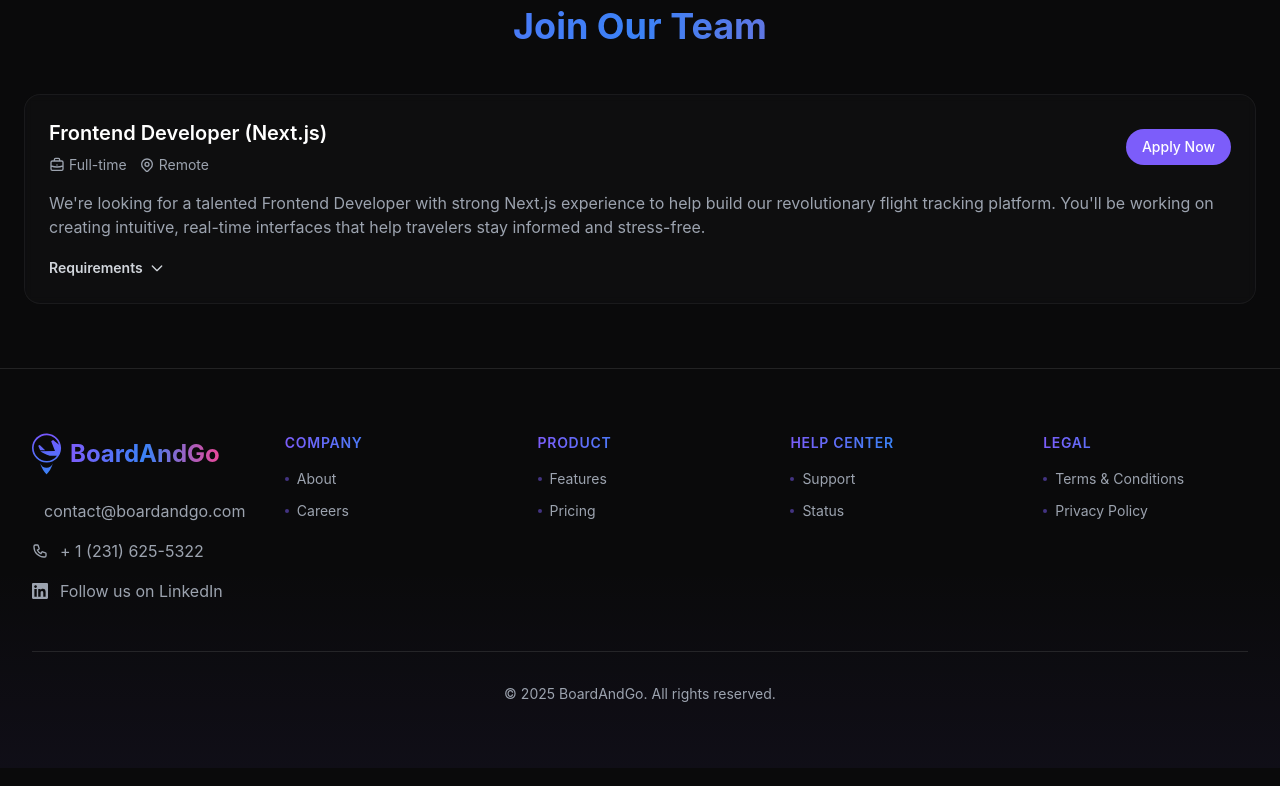
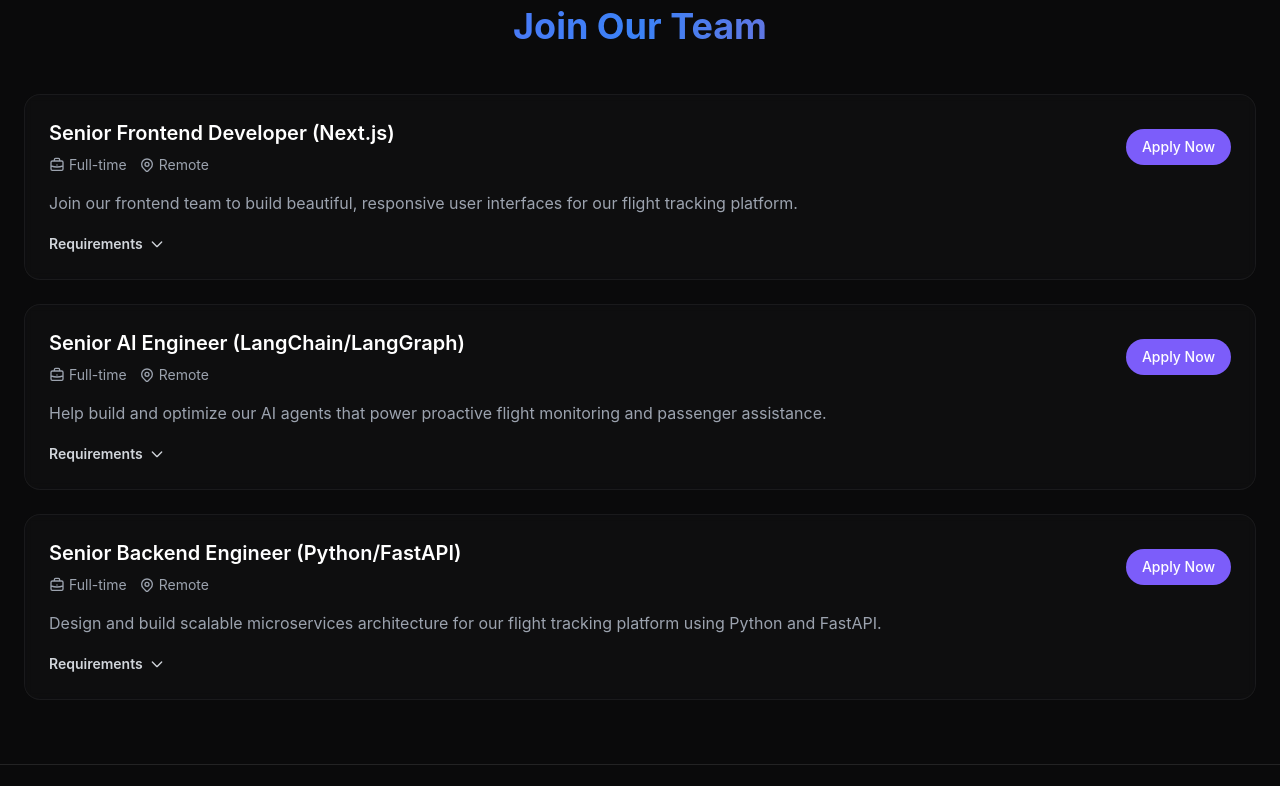
Before and after one commit to Feel-The-AGI/boardandgo-landing-page, a Next.js app: page /careers in a window 1280 px wide. Shown: the part 1054-1840 px from the top of the page. Built offline with nearby package versions, Linux system fonts and the light colour scheme.

Commit message:
new careers

```diff
--- a/pages/careers.js
+++ b/pages/careers.js
@@ -75,19 +75,50 @@ const JobCard = ({ title, type, location, description, requirements, href = "#"
 export default function CareersPage() {
   const openPositions = [
     {
-      title: "Frontend Developer (Next.js)",
+      title: "Senior Frontend Developer (Next.js)",
       type: "Full-time",
       location: "Remote",
-      description: "We're looking for a talented Frontend Developer with strong Next.js experience to help build our revolutionary flight tracking platform. You'll be working on creating intuitive, real-time interfaces that help travelers stay informed and stress-free.",
+      description: "Join our frontend team to build beautiful, responsive user interfaces for our flight tracking platform.",
       requirements: [
-        "3+ years of experience with React and Next.js",
-        "Strong understanding of modern JavaScript (ES6+)",
-        "Experience with real-time data visualization and WebSocket integrations",
-        "Familiarity with Tailwind CSS and modern CSS practices",
-        "Knowledge of TypeScript and testing frameworks",
-        "Experience with responsive design and mobile-first approaches",
-        "Strong problem-solving skills and attention to detail",
-        "Excellent communication skills and ability to work in a remote team"
+        "5+ years of experience with React and Next.js",
+        "Strong TypeScript skills",
+        "Experience with Tailwind CSS",
+        "Understanding of web performance optimization",
+        "Experience with real-time data visualization"
+      ]
+    },
+    {
+      title: "Senior AI Engineer (LangChain/LangGraph)",
+      type: "Full-time",
+      location: "Remote",
+      description: "Help build and optimize our AI agents that power proactive flight monitoring and passenger assistance.",
+      requirements: [
+        "5+ years of experience in ML/AI engineering",
+        "Strong expertise in LangChain and LangGraph",
+        "Strong fundamental and practical knowledge of AI agents",
+        "Experience building production-grade LLM applications",
+        "Proficiency in Python and async programming",
+        "Understanding of RAG (Retrieval Augmented Generation)",
+        "Experience with vector databases (e.g., Pinecone, Weaviate)",
+        "Knowledge of prompt engineering and LLM fine-tuning",
+        "Familiarity with real-time systems and event-driven architectures"
+      ]
+    },
+    {
+      title: "Senior Backend Engineer (Python/FastAPI)",
+      type: "Full-time",
+      location: "Remote",
+      description: "Design and build scalable microservices architecture for our flight tracking platform using Python and FastAPI.",
+      requirements: [
+        "5+ years of experience in backend development with Python",
+        "Strong expertise in FastAPI and async programming",
+        "Experience building and maintaining microservices architecture",
+        "Proficiency in SQL and NoSQL databases",
+        "Experience with message queues (RabbitMQ, Redis)",
+        "Strong understanding of RESTful APIs and WebSockets",
+        "AWS experience (Elastic Beanstalk, ECS, Lambda) is a plus",
+        "Experience with Docker and Kubernetes is a plus",
+        "Understanding of infrastructure as code and CI/CD practices"
       ]
     }
   ];
```
